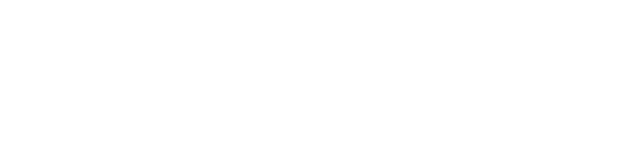
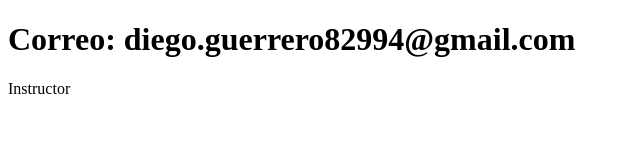
Before and after one commit to DiegoWar82994/sistema-de-registro, a plain HTML site: page contacto.html in a window 1280 px wide. Shown: the whole page, without its empty margins (0-640 px from the left). Drawn offline with Linux system fonts and the light colour scheme.

Commit message:
Actualiza el contacto

```diff
--- a/contacto.html
+++ b/contacto.html
@@ -7,6 +7,8 @@
     <meta name=""viewport" content="width=device-width, initial-scale=1.0">
 </head>
 <body>
+    <h1>Correo: diego.guerrero82994@gmail.com</h1>
+        <p>Instructor</p>
     <script src="app.js"></script>
 </body>
 </html>
```
Also changed, not shown: index.html (+1 -0 lines).
